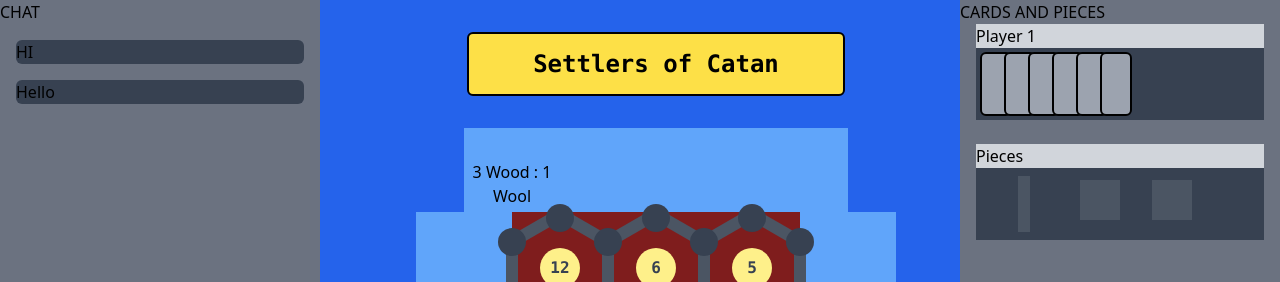
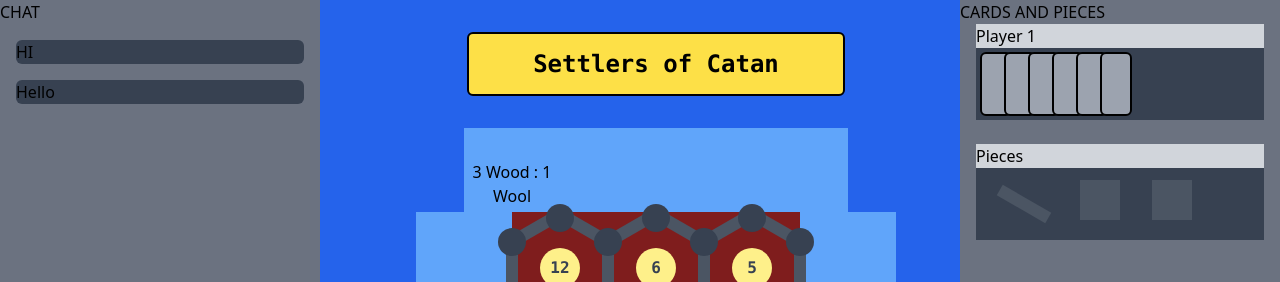
Before and after one commit to jamar00/CatanCapsone, a React (Create React App) app: page / in a window 1280 px wide. Shown: the top 282 px of the page. Built offline with nearby package versions, Linux system fonts and the light colour scheme; what tailwind-clip-path would draw is missing.

Commit message:
Road css

```diff
--- a/src/Components/Road.jsx
+++ b/src/Components/Road.jsx
@@ -5,7 +5,6 @@
 
 const style = {
     road : `h-15 w-3 bg-gray-600 my-6 -mx-1.5 z-10 <hover:bg-gray-700></hover:bg-gray-700>`,
-    redRoad : `h-15 w-3 bg-red-600 my-6 -mx-1.5 z-10`,
     rdRoad : `h-15 w-3 bg-gray-600 my-7 mx-[18px] z-10 rotate-[60deg]`,
     ldRoad : `h-15 w-3 bg-gray-600 my-7 mx-[18px] z-10 rotate-[300deg]`
 }
--- a/src/Components/RoadPiece.jsx
+++ b/src/Components/RoadPiece.jsx
@@ -5,7 +5,7 @@
 import {useDrag} from 'react-dnd';
 
 const style = {
-    road : `h-15 w-3 bg-gray-600 my-7 mx-[18px] z-10 rotate-300`
+    road : `h-15 w-3 bg-gray-600 my-7 mx-[18px] z-10 rotate-[300deg]`
 }
 
 function RoadPiece(){
```
